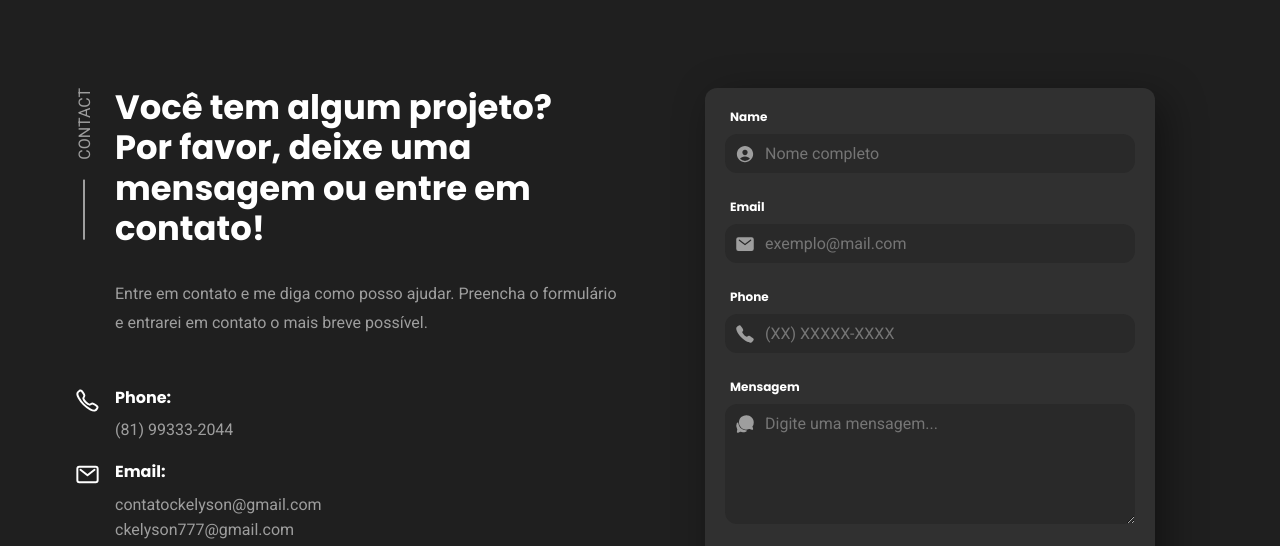
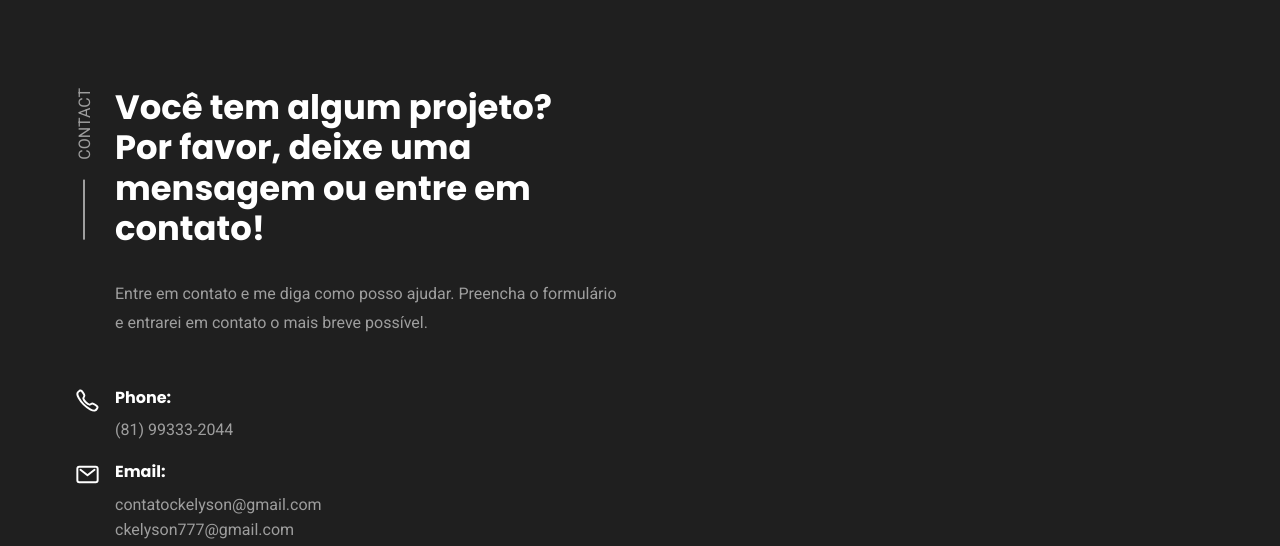
Before and after one commit to ckelyson/portfolioPessoal, a plain HTML site: page index.html in a window 1280 px wide. Shown: the part 5353-5899 px from the top of the page. Drawn offline with nearby package versions, Linux system fonts and the light colour scheme; a web font is replaced by a local one.

Commit message:
Update index.html

```diff
--- a/index.html
+++ b/index.html
@@ -719,70 +719,6 @@
 
         </div>
 
-        <form action="https://formsubmit.co/contatockelyson@gmail.com" method="post" class="contact-form">
-
-          <div class="form-wrapper">
-
-            <label for="name" class="form-label">Name</label>
-
-            <div class="input-wrapper">
-
-              <input type="text" name="name" id="name" required placeholder="Nome completo" class="input-field">
-
-              <ion-icon name="person-circle"></ion-icon>
-
-            </div>
-
-          </div>
-
-          <div class="form-wrapper">
-
-            <label for="email" class="form-label">Email</label>
-
-            <div class="input-wrapper">
-
-              <input type="email" name="email" id="email" required placeholder="exemplo@mail.com"
-                class="input-field">
-
-              <ion-icon name="mail"></ion-icon>
-
-            </div>
-
-          </div>
-
-          <div class="form-wrapper">
-
-            <label for="phone" class="form-label">Phone</label>
-
-            <div class="input-wrapper">
-
-              <input type="tel" name="phone" id="phone" required placeholder="(XX) XXXXX-XXXX" class="input-field">
-
-              <ion-icon name="call"></ion-icon>
-
-            </div>
-
-          </div>
-
-          <div class="form-wrapper">
-
-            <label for="message" class="form-label">Mensagem</label>
-
-            <div class="input-wrapper">
-
-              <textarea name="message" id="message" required placeholder="Digite uma mensagem..."
-                class="input-field"></textarea>
-
-              <ion-icon name="chatbubbles"></ion-icon>
-
-            </div>
-
-          </div>
-          <input type="hidden" name="_next" value="https://ckelyson.vercel.app/thanks.html">
-          <button type="submit" class="btn btn-primary">Enviar</button>
-
-        </form>
-
       </section>
 
     </article>
```
